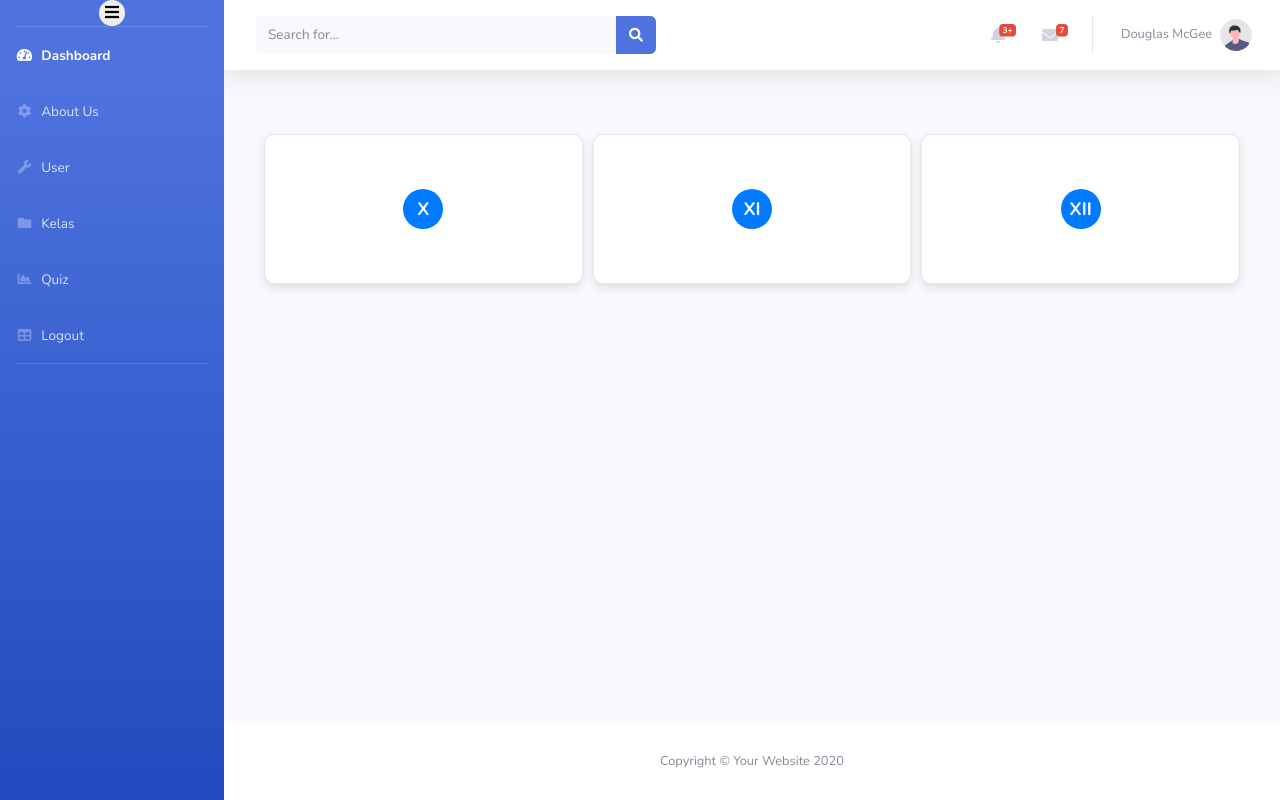
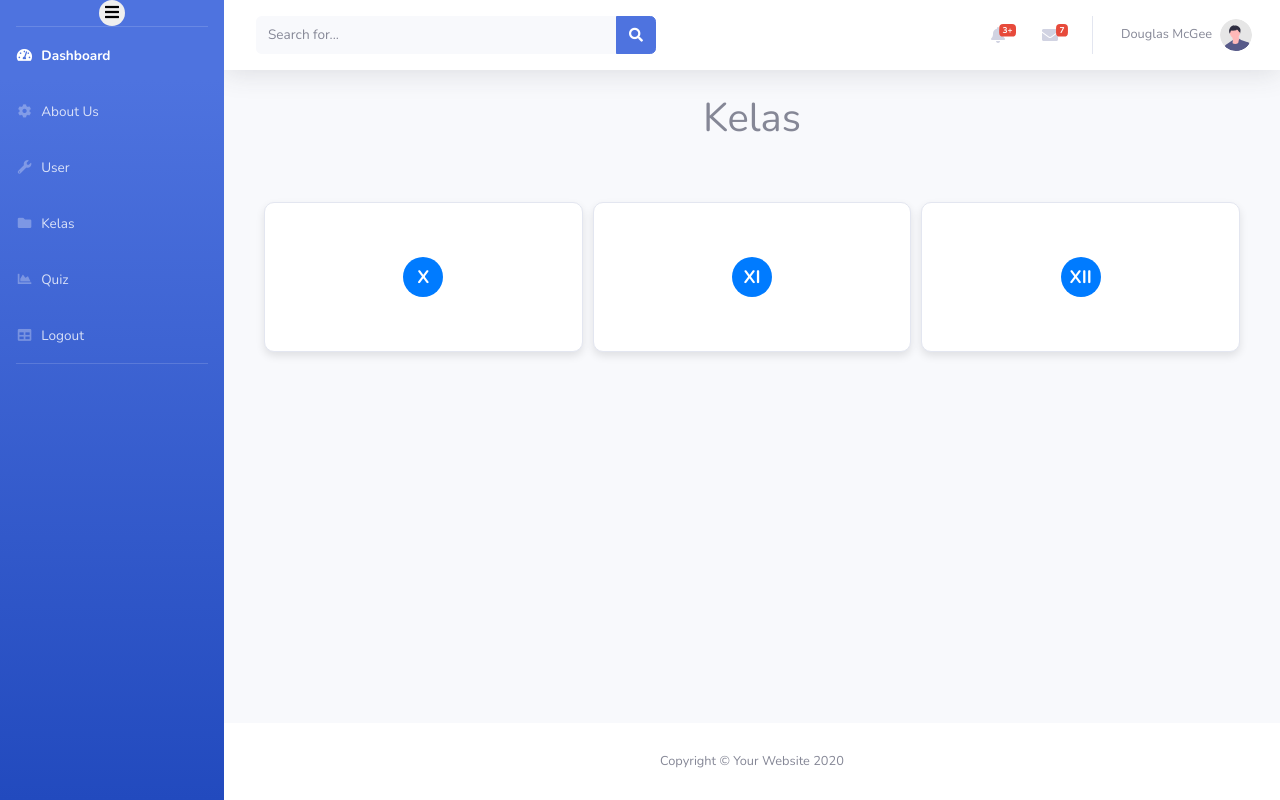
Before and after one commit to Lexh19/belajar-kuy, a website with bundled scripts: page class.html in a window 1280 px wide. Built offline with nearby package versions, Linux system fonts and the light colour scheme.

Commit message:
slesing clas

```diff
--- a/class.html
+++ b/class.html
@@ -307,6 +307,7 @@
                 </nav>
                 <!-- End of Topbar -->
 
+                <h1 class="title">Kelas</h1>
                 <div class="dashboard-container">
                     <div class="card">
                         <button class="card-btn">
@@ -401,6 +402,9 @@
 </html>
 
 <style>
+.title{
+    text-align: center;
+}
 .dashboard-container {
 display: flex;
 justify-content: center;
```
